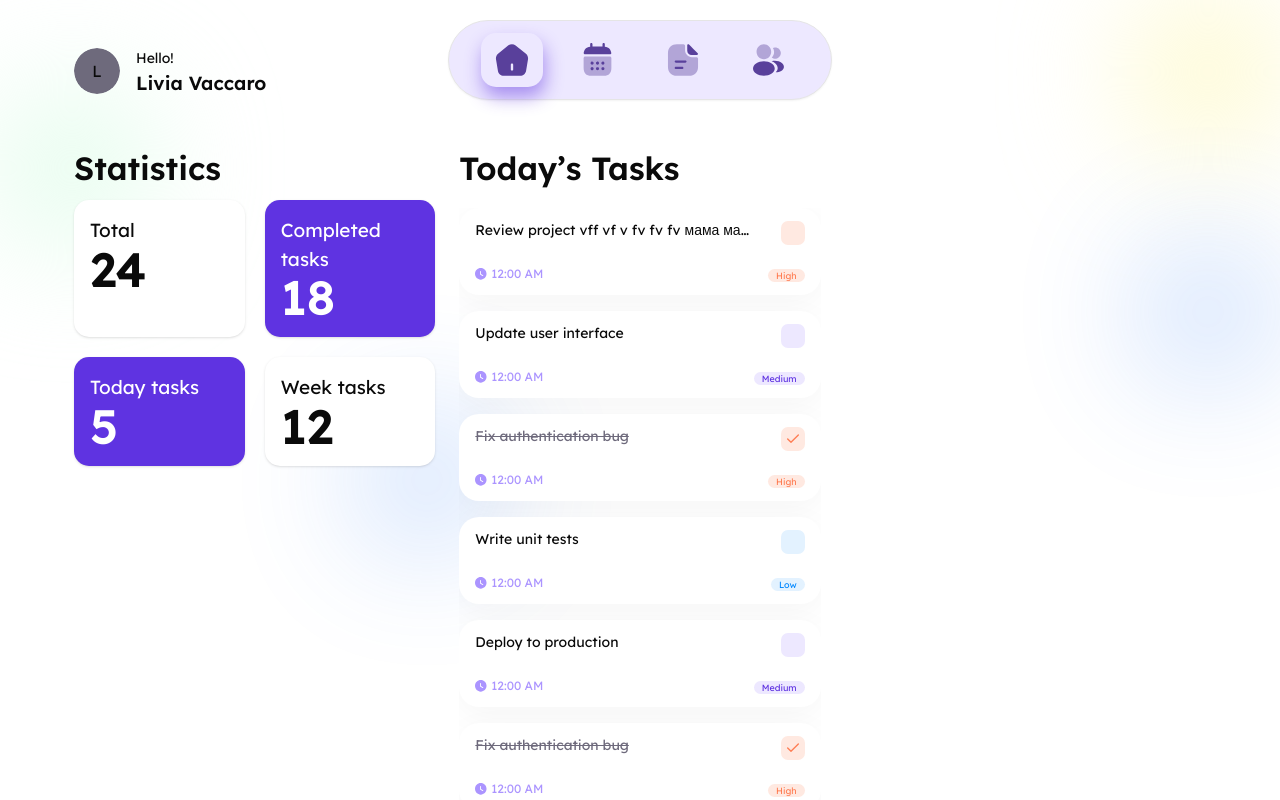
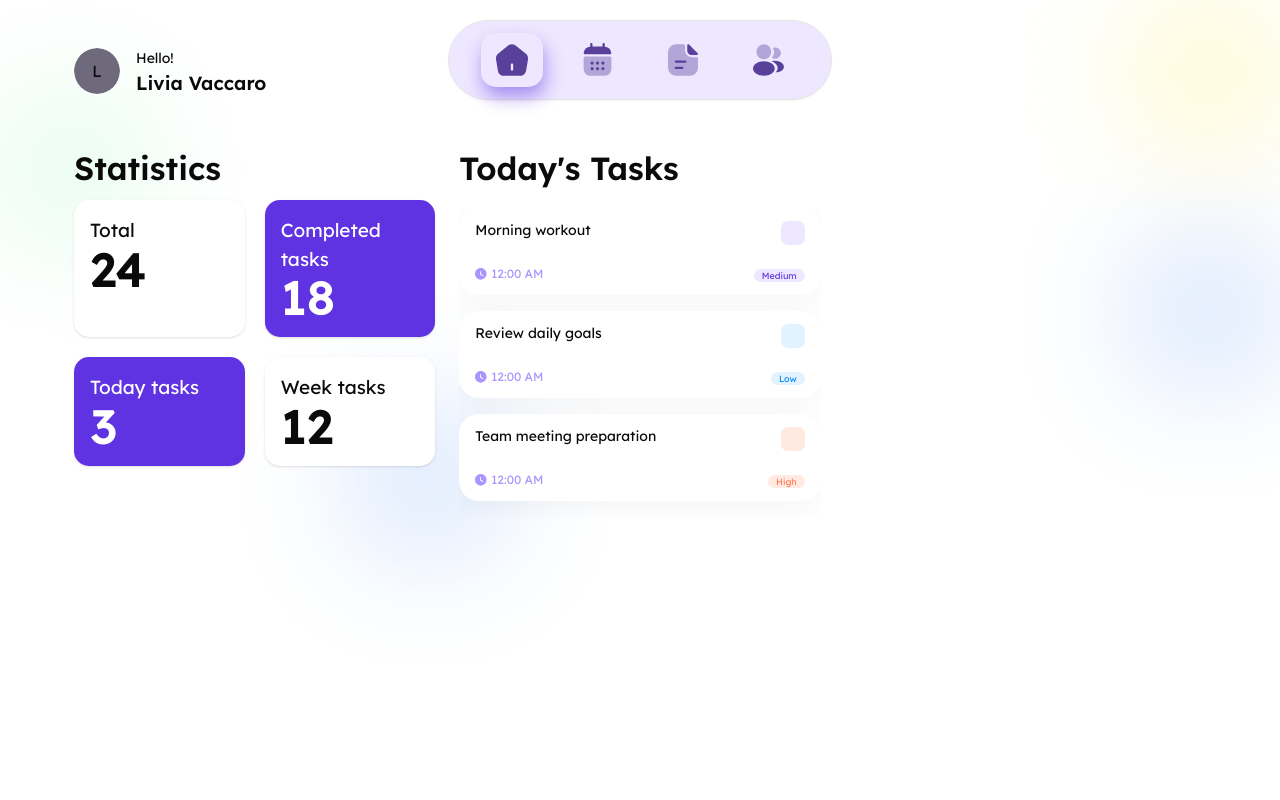
Before and after one commit to TaskSyncMVP/frontend-mvp, a Next.js app: page /home in a window 1280 px wide. Shown: the top 800 px of the page. Built offline with nearby package versions, Linux system fonts and the light colour scheme.

Commit message:
#TSK-SNC-2: корректное отображение и логика тасок

```diff
--- a/src/features/tasks/ui/TaskList.tsx
+++ b/src/features/tasks/ui/TaskList.tsx
@@ -1,106 +1,14 @@
 'use client'
-import { useState } from "react";
 import {TaskCard} from "@features/tasks";
 import {TaskListProps} from "../lib";
 
-const defaultTasks = [
-    {
-        id: "1",
-        title: "Review project vff vf v fv fv fv  мама ма а амам ам амам ",
-        status: "pending",
-        level: "high" as const,
-        isCompleted: false
-    },
-    {
-        id: "2",
-        title: "Update user interface",
-        status: "in-progress",
-        level: "medium" as const,
-        isCompleted: false
-    },
-    {
-        id: "3",
-        title: "Fix authentication bug",
-        status: "pending",
-        level: "high" as const,
-        isCompleted: true
-    },
-    {
-        id: "4",
-        title: "Write unit tests",
-        status: "pending",
-        level: "low" as const,
-        isCompleted: false
-    },
-    {
-        id: "5",
-        title: "Deploy to production",
-        status: "pending",
-        level: "medium" as const,
-        isCompleted: false
-    },{
-        id: "6",
-        title: "Fix authentication bug",
-        status: "pending",
-        level: "high" as const,
-        isCompleted: true
-    },
-    {
-        id: "7",
-        title: "Write unit tests",
-        status: "pending",
-        level: "low" as const,
-        isCompleted: false
-    },
-    {
-        id: "8",
-        title: "Deploy to production",
-        status: "pending",
-        level: "medium" as const,
-        isCompleted: false
-    },
-    {
-        id: "9",
-        title: "Fix authentication bug",
-        status: "pending",
-        level: "high" as const,
-        isCompleted: true
-    },
-    {
-        id: "10",
-        title: "Write unit tests",
-        status: "pending",
-        level: "low" as const,
-        isCompleted: false
-    },
-    {
-        id: "11",
-        title: "Deploy to production",
-        status: "pending",
-        level: "medium" as const,
-        isCompleted: false
-    }
-];
-
 export function TaskList({
-    tasks: initialTasks = defaultTasks,
+    tasks = [],
     onTaskToggle,
     getTaskKey,
     emptyStateMessage = "No tasks yet. Create your first task!",
     className = ""
 }: TaskListProps = {}) {
-    const [tasks, setTasks] = useState(initialTasks);
-
-    const createTaskToggleHandler = (taskId: string) => (checked: boolean) => {
-        setTasks(prevTasks =>
-            prevTasks.map(task =>
-                task.id === taskId
-                    ? { ...task, isCompleted: checked }
-                    : task
-            )
-        );
-        onTaskToggle?.(taskId, checked);
-    };
     return (
         <div className={`grid grid-cols-1 sm:grid-cols-2 lg:grid-cols-1 pb-4 overflow-y-auto gap-4 ${className}`}>
             {tasks.length === 0 ? (
@@ -112,7 +20,7 @@ export function TaskList({
                     <TaskCard
                         key={getTaskKey ? getTaskKey(task, index) : task.id}
                         {...task}
-                        onToggle={createTaskToggleHandler(task.id)}
+                        onToggle={onTaskToggle ? (checked) => onTaskToggle(task.id, checked) : undefined}
                     />
                 ))
             )}
--- a/src/screens/daily/lib/dayCard-props.ts
+++ b/src/screens/daily/lib/dayCard-props.ts
@@ -1,7 +1,5 @@
 export interface DayCardProps {
-    month: string;
-    day: number;
-    weekday: string;
+    date: string;
     isActive?: boolean;
     onClick?: () => void;
 }
--- a/src/screens/daily/ui/DailyPage.tsx
+++ b/src/screens/daily/ui/DailyPage.tsx
@@ -1,3 +1,5 @@
+'use client'
+import {useState} from "react";
 import {PageHeader} from "@/widgets";
 import {Button} from "@/shared/ui";
 import {TaskList} from "@features/tasks";
@@ -5,31 +7,72 @@ import {DayCard} from "./DayCard";
 import {DAYS_DATA} from "@shared/constants";
 
 export function DailyPage() {
+    const [selectedDayIndex, setSelectedDayIndex] = useState(2);
+    const [selectedFilter, setSelectedFilter] = useState<'all' | 'high' | 'medium' | 'low'>('all');
+
+    const handleDayClick = (index: number) => {
+        setSelectedDayIndex(index);
+    };
+
+    const handleFilterChange = (filter: 'all' | 'high' | 'medium' | 'low') => {
+        setSelectedFilter(filter);
+    };
+
+    const sortedDaysData = [...DAYS_DATA].sort((a, b) => new Date(a.date).getTime() - new Date(b.date).getTime());
+
+    const selectedDayTasks = sortedDaysData[selectedDayIndex]?.tasks || [];
+
+    const filteredTasks = selectedFilter === 'all'
+        ? selectedDayTasks
+        : selectedDayTasks.filter(task => task.level === selectedFilter);
     return (
         <>
             <PageHeader title="Today’s Tasks"/>
             <div className="flex flex-col gap-7">
                 <div className="-mx-4 flex flex-row justify-center">
                     <div className="flex gap-3 overflow-x-auto px-4 scrollbar-hide snap-x snap-mandatory">
-                        {DAYS_DATA.map((day, index) => (
+                        {sortedDaysData.map((day, index) => (
                             <div key={day.date} className="snap-center shrink-0">
                                 <DayCard
-                                    month={day.month}
-                                    day={day.day}
-                                    weekday={day.weekday}
-                                    isActive={index === 2}
+                                    date={day.date}
+                                    isActive={index === selectedDayIndex}
+                                    onClick={() => handleDayClick(index)}
                                 />
                             </div>
                         ))}
                     </div>
                 </div>
                 <div className="grid grid-cols-4 gap-3">
-                    <Button size="sm">All</Button>
-                    <Button size="sm" variant="primary">High</Button>
-                    <Button size="sm" variant="primary">Medium</Button>
-                    <Button size="sm" variant="primary">Low</Button>
+                    <Button
+                        size="sm"
+                        variant={selectedFilter === 'all' ? 'default' : 'outline'}
+                        onClick={() => handleFilterChange('all')}
+                    >
+                        All
+                    </Button>
+                    <Button
+                        size="sm"
+                        variant={selectedFilter === 'high' ? 'default' : 'outline'}
+                        onClick={() => handleFilterChange('high')}
+                    >
+                        High
+                    </Button>
+                    <Button
+                        size="sm"
+                        variant={selectedFilter === 'medium' ? 'default' : 'outline'}
+                        onClick={() => handleFilterChange('medium')}
+                    >
+                        Medium
+                    </Button>
+                    <Button
+                        size="sm"
+                        variant={selectedFilter === 'low' ? 'default' : 'outline'}
+                        onClick={() => handleFilterChange('low')}
+                    >
+                        Low
+                    </Button>
                 </div>
-                <TaskList/>
+                <TaskList tasks={filteredTasks}/>
             </div>
         </>
     )
--- a/src/screens/daily/ui/DayCard/DayCard.tsx
+++ b/src/screens/daily/ui/DayCard/DayCard.tsx
@@ -1,6 +1,11 @@
 import {DayCardProps} from "@/screens/daily/lib";
 
-export function DayCard({ month, day, weekday, isActive = false, onClick }: DayCardProps) {
+export function DayCard({ date, isActive = false, onClick }: DayCardProps) {
+    const dateObj = new Date(date);
+    const day = dateObj.getDate();
+    const month = dateObj.toLocaleDateString('en-US', { month: 'short' });
+    const weekday = dateObj.toLocaleDateString('en-US', { weekday: 'short' });
+
     return (
         <div
             className={`rounded-lg flex flex-col gap-1.5 py-2 text-center min-w-0 cursor-pointer transition-colors ${
--- a/src/screens/home/ui/HomePage.tsx
+++ b/src/screens/home/ui/HomePage.tsx
@@ -1,12 +1,16 @@
 import {TaskList} from '@features/tasks';
 import {Statistics} from '@features/dashboard';
 import {Avatar, AvatarFallback} from "@shared/ui";
+import {DAYS_DATA} from "@shared/constants";
 
 export function HomePage() {
+    // Get first day tasks from DAYS_DATA
+    const firstDayTasks = DAYS_DATA[0]?.tasks || [];
+
     const statisticsData = {
         totalTasks: 24,
         completedTasks: 18,
-        todayTasks: 5,
+        todayTasks: firstDayTasks.length,
         weekTasks: 12,
     };
 
@@ -27,9 +31,9 @@ export function HomePage() {
                     <h2 className="font-semibold text-base lg:text-xl pb-2">Statistics</h2>
                     <Statistics data={statisticsData}/>
                 </div>
-                <div className="lg:col-start-2 lg:col-end-3 lg:self-center lg:justify-self-center">
-                    <h1 className="text-base lg:text-xl font-semibold mb-4">Today’s Tasks</h1>
-                    <TaskList className="md:columns-2"/>
+                <div className="lg:max-w-sm lg:w-full lg:justify-self-center">
+                    <h1 className="text-base lg:text-xl font-semibold mb-4">Today's Tasks</h1>
+                    <TaskList tasks={firstDayTasks} className="md:columns-2"/>
                 </div>
             </div>
         </div>
--- a/src/screens/tasks/ui/TasksPage.tsx
+++ b/src/screens/tasks/ui/TasksPage.tsx
@@ -1,8 +1,8 @@
 'use client'
 import {useState} from "react";
 import {PageHeader} from "@/widgets";
-import {TaskCard} from "@features/tasks";
-import {Button, TaskForm} from "@shared/ui";
+import {TaskCard, TaskForm} from "@features/tasks";
+import {Button} from "@shared/ui";
 import {DAYS_DATA} from "@shared/constants";
 
 
--- a/src/shared/constants/days.ts
+++ b/src/shared/constants/days.ts
@@ -1,4 +1,4 @@
-import {TaskLevel} from "@features/tasks/lib";
+import {TaskLevel} from "@shared/lib/types";
 
 export interface DayData {
     date: string;
@@ -16,6 +16,36 @@ export interface DayData {
 }
 
 export const DAYS_DATA: DayData[] = [
+    {
+        date: "2026-01-03",
+        dayName: "Saturday",
+        month: "Jan",
+        day: 3,
+        weekday: "Sat",
+        tasks: [
+            {
+                id: "today-1",
+                title: "Morning workout",
+                status: "pending",
+                level: "medium",
+                isCompleted: false
+            },
+            {
+                id: "today-2",
+                title: "Review daily goals",
+                status: "pending",
+                level: "low",
+                isCompleted: false
+            },
+            {
+                id: "today-3",
+                title: "Team meeting preparation",
+                status: "pending",
+                level: "high",
+                isCompleted: false
+            }
+        ]
+    },
     {
         date: "2025-01-01",
         dayName: "Wednesday",
```
Also changed, not shown: src/entities/statistics/model/store.ts (line endings or trailing spaces).
